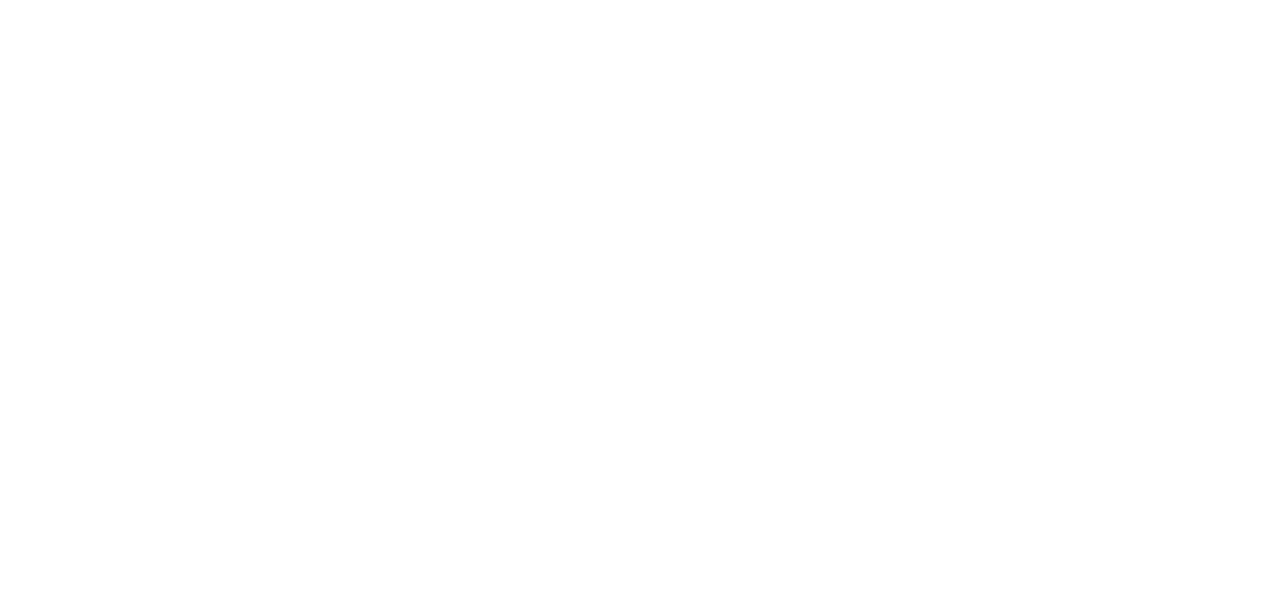
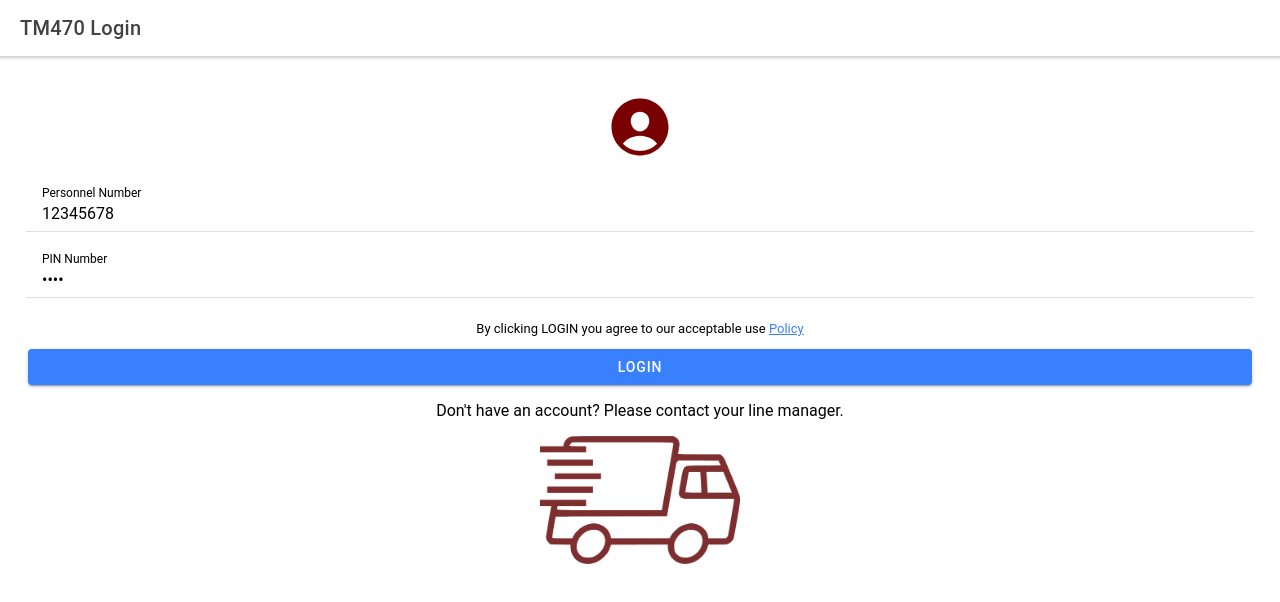
Before and after one commit to stu1902/tm470client, a React (Create React App) app: page /login in a window 1280 px wide. Shown: the top 602 px of the page. Built offline with nearby package versions, Linux system fonts and the light colour scheme.

Commit message:
Weekly Update

```diff
--- a/package.json
+++ b/package.json
@@ -21,10 +21,12 @@
     "@types/react-dom": "^16.9.10",
     "@types/react-router": "^5.1.11",
     "@types/react-router-dom": "^5.1.7",
+    "axios": "^0.27.2",
     "dotenv": "^16.0.1",
     "ionicons": "^5.4.0",
     "react": "^17.0.1",
     "react-dom": "^17.0.1",
+    "react-hook-form": "^7.31.3",
     "react-router": "^5.2.0",
     "react-router-dom": "^5.2.0",
     "react-scripts": "^5.0.0",
--- a/src/App.tsx
+++ b/src/App.tsx
@@ -2,6 +2,8 @@
 import { IonApp, IonRouterOutlet, setupIonicReact } from '@ionic/react';
 import { IonReactRouter } from '@ionic/react-router';
 import Home from './pages/Home';
+import Login from "./pages/Login";
+
 //import MyComponent from "./components/Map";
 
 /* Core CSS required for Ionic components to work properly */
@@ -33,7 +35,10 @@
           <Home />
         </Route>
         <Route exact path="/">
-          <Redirect to="/home" />
+          <Redirect to="/login" />
+        </Route>
+        <Route exact path="/login">
+          <Login />
         </Route>
       </IonRouterOutlet>
     </IonReactRouter>
--- /dev/null
+++ b/src/pages/Login.tsx
@@ -0,0 +1,118 @@
+import { IonContent, IonHeader, IonPage, IonTitle, IonToolbar } from '@ionic/react';
+import React, { useState } from 'react';
+import van from '../images/van.png';
+import { IonGrid, IonRow, IonCol } from '@ionic/react';
+import { personCircle } from "ionicons/icons";
+import { useHistory } from "react-router-dom";
+import { IonItem, IonLabel, IonInput, IonButton, IonIcon, IonAlert } from '@ionic/react';
+
+function validateEmail(email: string) {
+    const re = /^((?:[a-z0-9!#$%&'*+/=?^_`{|}~-]+(?:\.[a-z0-9!#$%&'*+/=?^_`{|}~-]+)*|"(?:[\x01-\x08\x0b\x0c\x0e-\x1f\x21\x23-\x5b\x5d-\x7f]|\\[\x01-\x09\x0b\x0c\x0e-\x7f])*")@(?:(?:[a-z0-9](?:[a-z0-9-]*[a-z0-9])?\.)+[a-z0-9](?:[a-z0-9-]*[a-z0-9])?|\[(?:(?:25[0-5]|2[0-4][0-9]|[01]?[0-9][0-9]?)\.){3}(?:25[0-5]|2[0-4][0-9]|[01]?[0-9][0-9]?|[a-z0-9-]*[a-z0-9]:(?:[\x01-\x08\x0b\x0c\x0e-\x1f\x21-\x5a\x53-\x7f]|\\[\x01-\x09\x0b\x0c\x0e-\x7f])+)\]))$/;
+    return re.test(String(email).toLowerCase());
+}
+const Login: React.FC = () => {
+    const history = useHistory();
+    const [email, setEmail] = useState<string>("12345678");
+    const [password, setPassword] = useState<string>("5060");
+    const [iserror, setIserror] = useState<boolean>(false);
+    const [message, setMessage] = useState<string>("");
+    const handleLogin = () => {
+        if (!email) {
+            setMessage("Please enter a valid email");
+            setIserror(true);
+            return;
+        }
+        if (!validateEmail(email)) {
+            setMessage("Your personnel number is not recognised.");
+            setIserror(true);
+            return;
+        }
+
+        if (!password || password.length != 4) {
+            setMessage("Please enter your PIN Number");
+            setIserror(true);
+            return;
+        }
+
+        const loginData = {
+            "email": email,
+            "password": password
+        }
+
+    };
+
+    return (
+        <IonPage>
+            <IonHeader>
+                <IonToolbar>
+                    <IonTitle>TM470 Login</IonTitle>
+                </IonToolbar>
+            </IonHeader>
+            <IonContent fullscreen className="ion-padding ion-text-center">
+                <IonGrid>
+                    <IonRow>
+                        <IonCol>
+                            <IonAlert
+                                isOpen={iserror}
+                                onDidDismiss={() => setIserror(false)}
+                                cssClass="my-custom-class"
+                                header={"Error!"}
+                                message={message}
+                                buttons={["Dismiss"]}
+                            />
+                        </IonCol>
+                    </IonRow>
+                    <IonRow>
+                        <IonCol>
+                            <IonIcon
+                                style={{ fontSize: "70px", color: "#7a0101" }}
+                                icon={personCircle}
+                            />
+                        </IonCol>
+                    </IonRow>
+                    <IonRow>
+                        <IonCol>
+                            <IonItem>
+                                <IonLabel position="floating"> Personnel Number</IonLabel>
+                                <IonInput
+                                    type="email"
+                                    value={email}
+                                    onIonChange={(e) => setEmail(e.detail.value!)}
+                                >
+                                </IonInput>
+                            </IonItem>
+                        </IonCol>
+                    </IonRow>
+
+                    <IonRow>
+                        <IonCol>
+                            <IonItem>
+                                <IonLabel position="floating"> PIN Number</IonLabel>
+                                <IonInput
+                                    type="password"
+                                    value={password}
+                                    onIonChange={(e) => setPassword(e.detail.value!)}
+                                >
+                                </IonInput>
+                            </IonItem>
+                        </IonCol>
+                    </IonRow>
+                    <IonRow>
+                        <IonCol>
+                            <p style={{ fontSize: "small" }}>
+                                By clicking LOGIN you agree to our acceptable use <a href="#">Policy</a>
+                            </p>
+                            <IonButton expand="block" onClick={handleLogin}>Login</IonButton>
+                            <p style={{ fontSize: "medium" }}>
+                                Don't have an account? Please contact your line manager.
+                            </p>
+                            <img src={van} alt={"van"} width={"200"}/>
+                        </IonCol>
+                    </IonRow>
+                </IonGrid>
+            </IonContent>
+        </IonPage>
+    );
+};
+
+export default Login;
```
Also changed, not shown: src/images/van.png (added), 3 other files (tests, documents, lock files or other folders).
